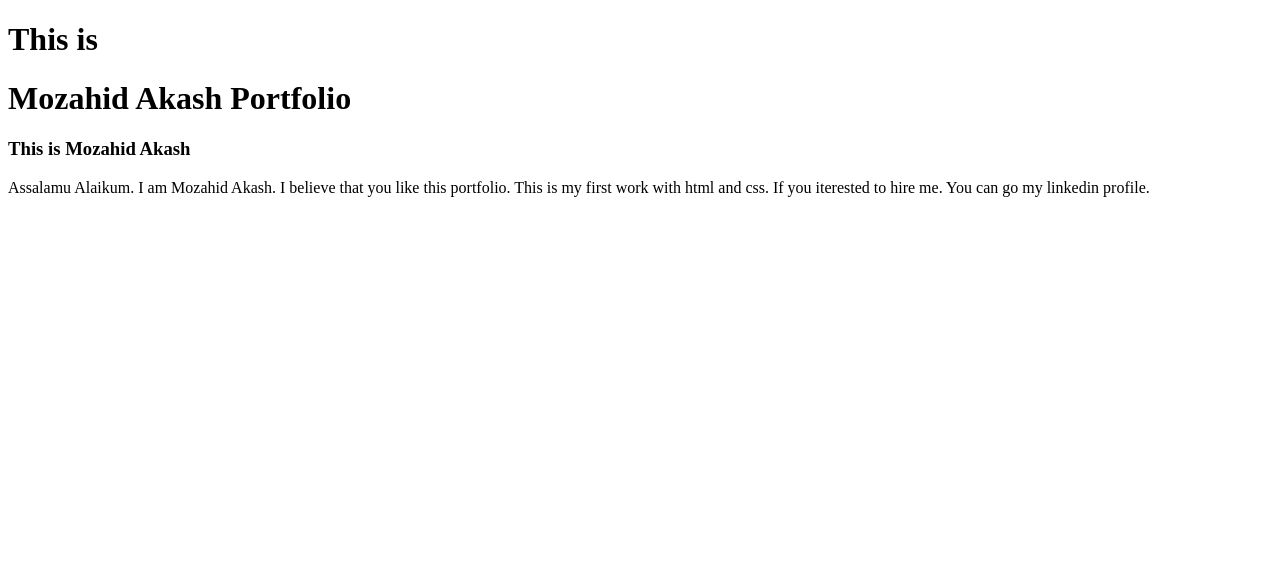
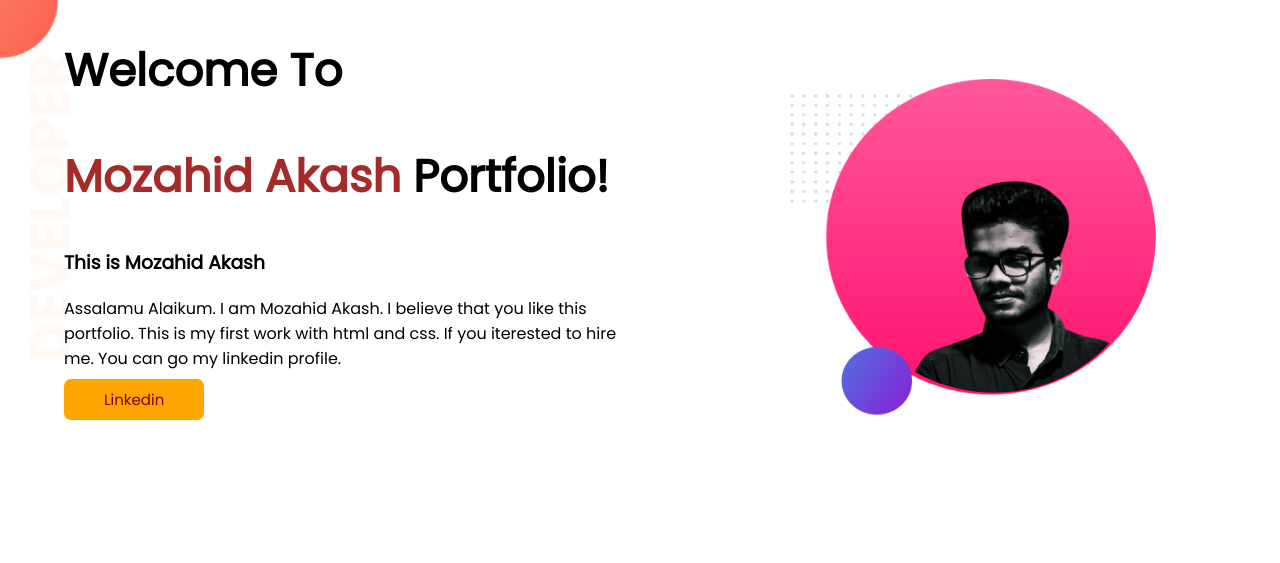
Before and after one commit to mozahidakash/mozahidakash, a plain HTML site: page Index.html in a window 1280 px wide. Drawn offline with Linux system fonts and the light colour scheme.

Commit message:
Top banner

```diff
--- a/Index.html
+++ b/Index.html
@@ -9,17 +9,26 @@
     <link rel="preconnect" href="https://fonts.googleapis.com">
     <link rel="preconnect" href="https://fonts.gstatic.com" crossorigin>
     <link href="https://fonts.googleapis.com/css2?family=Poppins&display=swap" rel="stylesheet">
-    <link rel="stylesheet" href="style.css">
+    <link rel="stylesheet" href="css.css">
 
 </head>
 
 <body>
-    <h1>This is</h1>
-    <h1>Mozahid Akash Portfolio</h1>
-    <h3>This is Mozahid Akash</h3>
-    <p>Assalamu Alaikum. I am Mozahid Akash. I believe that you like this portfolio. This is my first work with html and
-        css. If you iterested to hire me. You can go my linkedin profile.</p>
-    <a target="blank" href="https://www.linkedin.com/in/mozahid-akash-bb369b1a5/"></a>
+    <section class="top-section">
+        <div class="half-width">
+            <h1 class="h1">Welcome To</h1>
+            <h1 class="h1"><span class="name">Mozahid Akash</span> Portfolio!</h1>
+            <h3 class="h3">This is Mozahid Akash</h3>
+            <p>Assalamu Alaikum. I am Mozahid Akash. I believe that you like this portfolio. This is my first work with
+                html
+                and
+                css. If you iterested to hire me. You can go my linkedin profile.</p>
+            <a class="anchor" target="blank" href="https://www.linkedin.com/in/mozahid-akash-bb369b1a5/"> Linkedin </a>
+        </div>
+
+        <div class="half-width"><img src="my-bg2.png" alt="This is picture of Mozahid Akash">
+        </div>
+    </section>
 
 </body>
 
--- a/css.css
+++ b/css.css
@@ -1,3 +1,32 @@
 body{
     font-family: 'Poppins', sans-serif;
+    margin: 0px;
 }
+.anchor{
+    text-decoration: none;
+    color: maroon;
+    background-color: orange;
+   padding: 10px 40px;
+   font-size: 15px;
+   border-radius: 7px;
+}
+.h1{ font-size: 45px;
+    font-weight: 700;
+}
+.name{
+    color: brown ;
+}
+section{
+    display: flex;
+}
+.half-width{
+    width: 50%;
+    padding-left: 5%;
+}
+.half-width img{
+    width: 100%;
+}
+.top-section{
+    background-image: url(images/top-banner.png);
+    background-repeat: no-repeat;
+}
```
Also changed, not shown: my-bg2.png (added).
